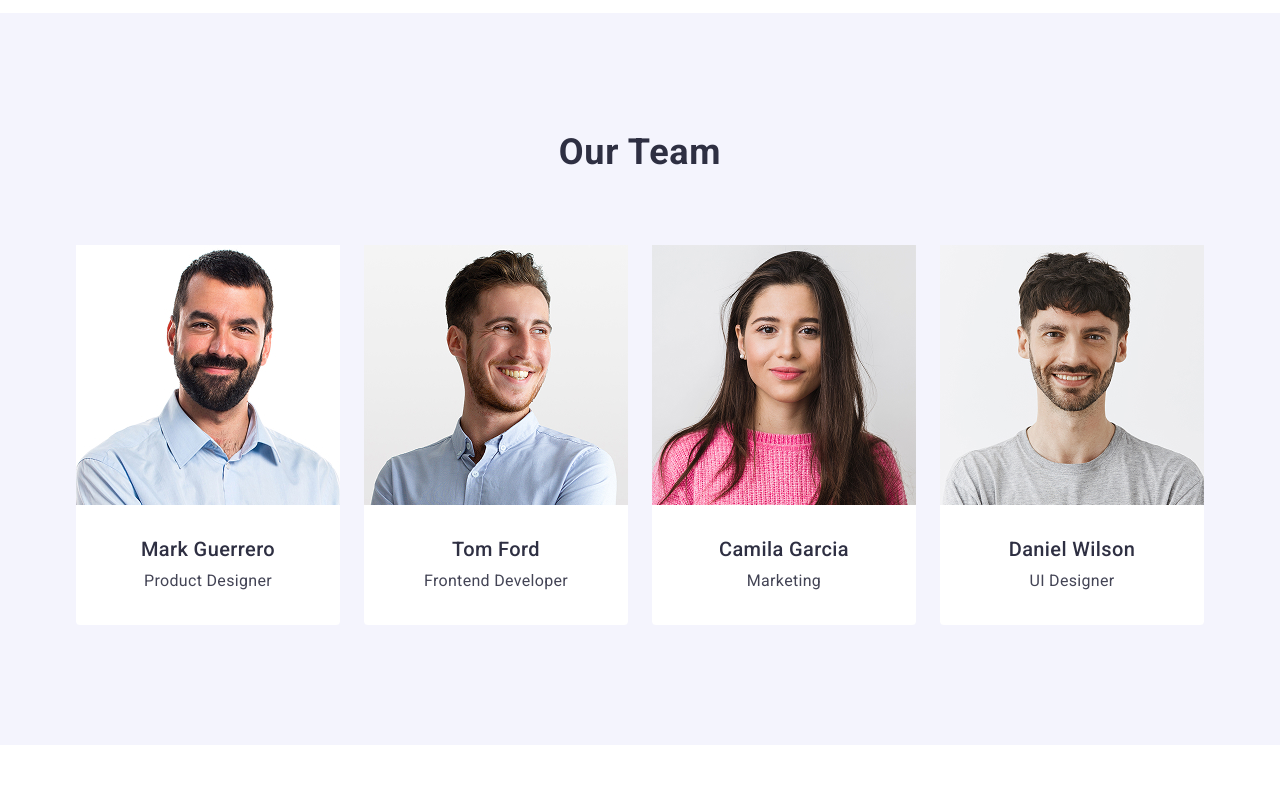
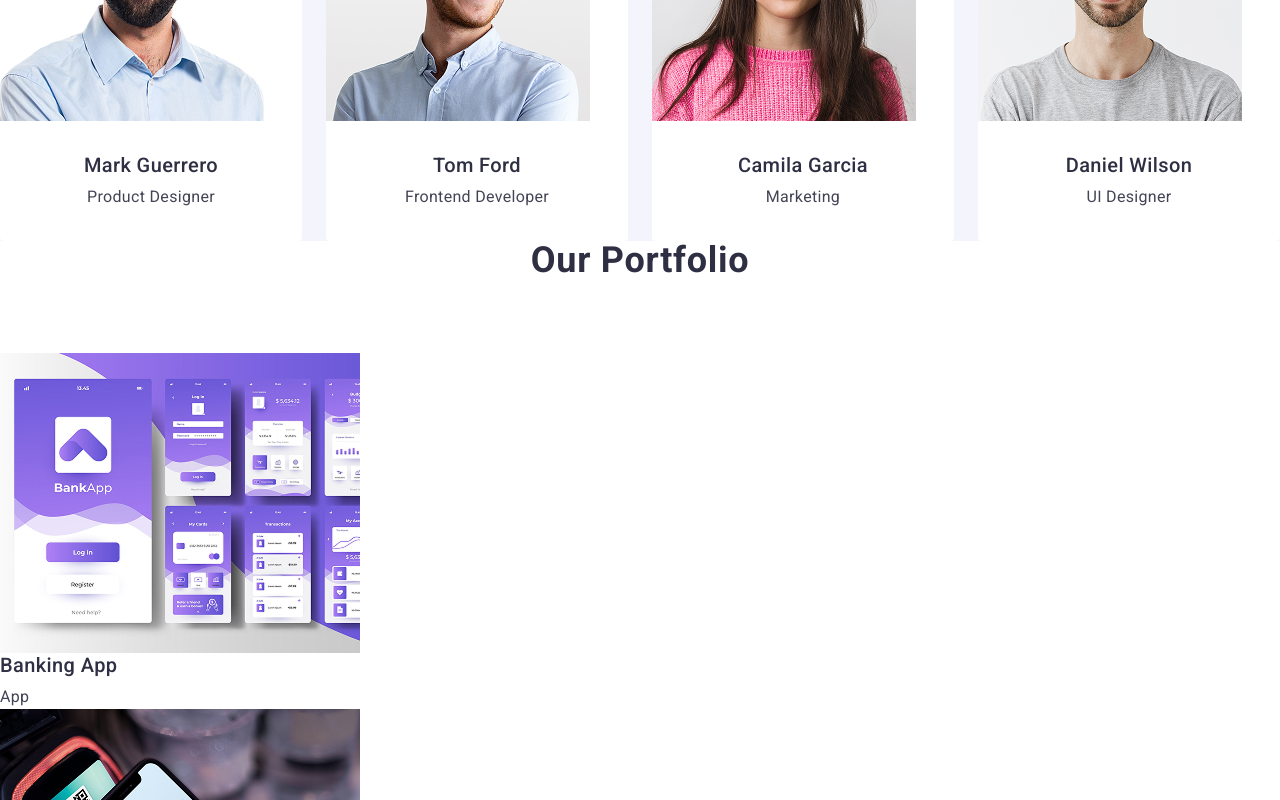
Before and after one commit to RoSSoRS/goit-markup-hw-02, a plain HTML site: page index.html in a window 1280 px wide. Shown: the part 1140-1940 px from the top of the page. Drawn offline with nearby package versions, Linux system fonts and the light colour scheme.

Commit message:
Add files via upload

```diff
--- a/css/common.css
+++ b/css/common.css
@@ -28,15 +28,6 @@ p {
   margin: 0;
 }
 
-.container {
-  width: 1158px;
-  margin: 0 auto;
-  padding: 0 15px;
-}
-
-.section {
-  padding: 120px 0;
-}
 
 .section-title {
   margin-bottom: 72px;
--- a/css/portfolio.css
+++ b/css/portfolio.css
@@ -1,20 +1,6 @@
-.portfolio-list {
-  display: flex;
-  flex-wrap: wrap;
-  column-gap: 24px;
-  row-gap: 48px;
-}
-
 .portfolio-card {
   width: calc((100% - 48px) / 3);
   background-color: #ffffff;
-}
-
-.portfolio-content {
-  padding: 32px 16px;
-  border-right: 1px solid #e7e9fc;
-  border-bottom: 1px solid #e7e9fc;
-  border-left: 1px solid #e7e9fc;
 }
 
 .portfolio-title {
```
